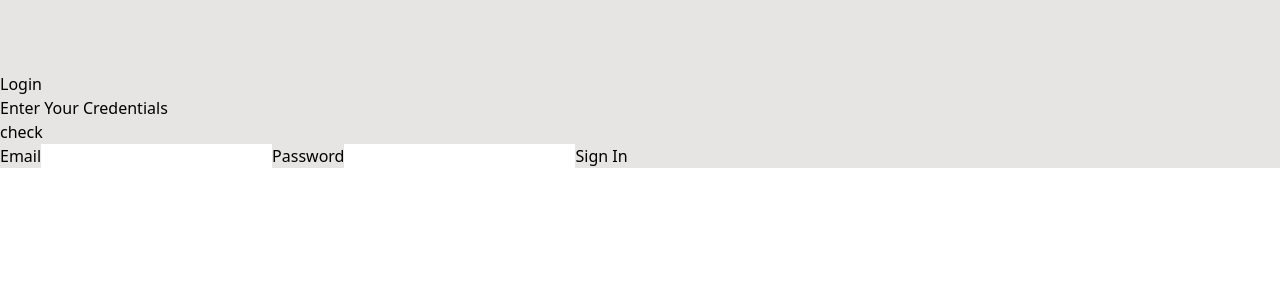
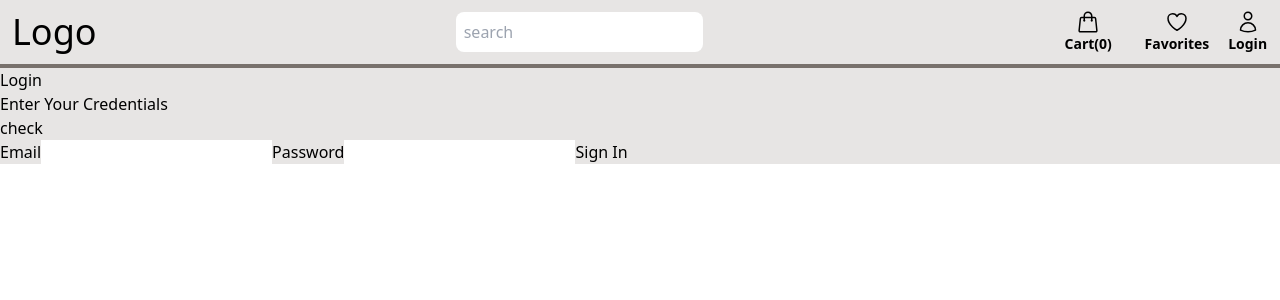
Before and after one commit to ZakariaBouzouf/e-commerce-website, a React (Create React App) app: page /login in a window 1280 px wide. Shown: the top 300 px of the page. Built offline with nearby package versions, Linux system fonts and the light colour scheme.

Commit message:
Refactoring all the Bootstrap components using Tailwind

```diff
--- a/src/components/Header.jsx
+++ b/src/components/Header.jsx
@@ -6,8 +6,8 @@ export default function Header() {
   const { isAuthenticated, logout } = useAuth()
 
   return (
-  <header>
-      <Navbar isAuthenticated={isAuthenticated} logout={logout}/>
+    <header className="border-b-4  border-stone-500">
+      <Navbar isAuthenticated={isAuthenticated} logout={logout} />
     </header>
   )
 }
--- /dev/null
+++ b/src/components/Icons.jsx
@@ -0,0 +1,36 @@
+import { Link } from "react-router-dom"
+
+export function HeartIcon() {
+  return (
+    <div className="flex w-full flex-col items-center text-sm font-bold ">
+      <svg xmlns="http://www.w3.org/2000/svg" fill="none" viewBox="0 0 24 24" strokeWidth={1.5} stroke="currentColor" className="size-6">
+        <path strokeLinecap="round" strokeLinejoin="round" d="M21 8.25c0-2.485-2.099-4.5-4.688-4.5-1.935 0-3.597 1.126-4.312 2.733-.715-1.607-2.377-2.733-4.313-2.733C5.1 3.75 3 5.765 3 8.25c0 7.22 9 12 9 12s9-4.78 9-12Z" />
+      </svg>
+      <span>Favorites</span>
+    </div>
+  )
+
+}
+export function CartIcon() {
+  return (
+    <div className="flex w-full flex-col items-center  text-sm font-bold">
+      <svg xmlns="http://www.w3.org/2000/svg" fill="none" viewBox="0 0 24 24" stroke-width="1.5" stroke="currentColor" class="size-6">
+        <path stroke-linecap="round" stroke-linejoin="round" d="M15.75 10.5V6a3.75 3.75 0 1 0-7.5 0v4.5m11.356-1.993 1.263 12c.07.665-.45 1.243-1.119 1.243H4.25a1.125 1.125 0 0 1-1.12-1.243l1.264-12A1.125 1.125 0 0 1 5.513 7.5h12.974c.576 0 1.059.435 1.119 1.007ZM8.625 10.5a.375.375 0 1 1-.75 0 .375.375 0 0 1 .75 0Zm7.5 0a.375.375 0 1 1-.75 0 .375.375 0 0 1 .75 0Z" />
+      </svg>
+      <span>Cart(0)</span>
+    </div>
+  )
+}
+
+export function LoginIcon() {
+  return (
+     <Link to="/login">
+      <div className="flex w-full flex-col items-center text-sm font-bold" >
+        <svg xmlns="http://www.w3.org/2000/svg" fill="none" viewBox="0 0 24 24" stroke-width="1.5" stroke="currentColor" class="size-6">
+          <path stroke-linecap="round" stroke-linejoin="round" d="M15.75 6a3.75 3.75 0 1 1-7.5 0 3.75 3.75 0 0 1 7.5 0ZM4.501 20.118a7.5 7.5 0 0 1 14.998 0A17.933 17.933 0 0 1 12 21.75c-2.676 0-5.216-.584-7.499-1.632Z" />
+        </svg>
+        <span>Login</span>
+      </div>
+    </Link>
+  )
+}
--- a/src/components/Navbar.jsx
+++ b/src/components/Navbar.jsx
@@ -1,55 +1,28 @@
 import { useState } from "react";
 import { Link } from "react-router-dom";
+import SearchBar from "./SearchBar";
+import { CartIcon, HeartIcon, LoginIcon } from "./Icons";
+import ProfilDropDown from "./ProfilDropDown";
 
-export default function Navbar ({isAuthenticated ,logout}) {
-  const [showDropdown,setShowDropdown] = useState(false)
-
-  function dropdownToggle(){
-    setShowDropdown(!showDropdown)
-  }
-
-
-
+export default function Navbar({ isAuthenticated, logout }) {
+  // const [showDropdown,setShowDropdown] = useState(false)
+  //
+  // function dropdownToggle(){
+  //   setShowDropdown(!showDropdown)
+  // }
+  //
   return (
-  <nav class="navbar navbar-expand-lg bg-body-tertiary rounded" variant="black" aria-label="Twelfth navbar ">
-      <div class="container-fluid">
-        <button class="navbar-toggler" type="button" data-bs-toggle="collapse" data-bs-target="#navbarsExample10" aria-controls="navbarsExample10" aria-expanded="false" aria-label="Toggle navigation">
-          <span class="navbar-toggler-icon"></span>
-        </button>
-
-        <div class="collapse navbar-collapse justify-content-md-center" id="navbarsExample10">
-          <ul class="navbar-nav">
-            <li className="nav-item">
-              <Link to="/" className="nav-link">
-                Home
-              </Link>
-            </li>
-          {!isAuthenticated ?
-            (<li className="nav-item">
-              <Link to="/login" className="nav-link" >
-                Login
-              </Link>
-            </li> ):
-            (
-              <li className="nav-item">
-                <Link className="nav-link" onClick={logout} to="/login" >
-                  logout
-                </Link>
-              </li>)}
-          {isAuthenticated &&
-            <li class="nav-item dropdown ">
-              <a class={`nav-link dropdown-toggle ${showDropdown ? "show" : ""}`} onClick={dropdownToggle} href="#" data-bs-toggle="dropdown" aria-expanded="true">Profil</a>
-              <ul class={`dropdown-menu ${showDropdown ? "show" : ""}`}>
-                <li>
-                  <Link className="dropdown-item" to="/profil">Profil</Link>
-                </li>
-                <li><a class="dropdown-item" href="#">Support</a></li>
-                <li><a class="dropdown-item" href="#">Logout</a></li>
-              </ul>
-            </li>
-            }
-          </ul>
-        </div>
+    <nav className="bg-stone-200 flex items-center justify-between ">
+      <Link to="/">
+        <h1 className="text-4xl m-3">Logo</h1>
+      </Link>
+      <SearchBar />
+      <div className="grid grid-cols-3 space-x-3 ">
+        <CartIcon />
+        <HeartIcon />
+        {isAuthenticated ? <ProfilDropDown /> :
+          <LoginIcon/>
+        }
       </div>
     </nav>
   )
--- a/src/components/ProductList.jsx
+++ b/src/components/ProductList.jsx
@@ -1,24 +1,18 @@
 export default function ProductList({ product }) {
   return (
-    <div className="col">
-      <div className="card shadow-sm">
-        <img src={`/${product.image}`} width="100%" height="225" />
-        <title>{product.name}</title>
-        {/* <rect width="100%" height="100%" fill="#55595c"></rect> */}
-        {/* <text x="50%" y="50%" fill="#eceeef" dy=".3em">{product.description}</text> */}
-        <div class="card-body">
-          <p>{product.name}</p>
-          <p class="card-text">{product.description}</p>
-          <div class="d-flex justify-content-between align-items-center">
-            <div class="btn-group">
-              <button type="button" class="btn btn-sm btn-outline-secondary">View</button>
-              <button type="button" class="btn btn-sm btn-outline-secondary">Add to Chart</button>
-            </div>
-            <small class="text-body-secondary">10 <span>pieces</span></small>
-          </div>
+    <div className="flex group bg-stone-300 flex-col rounded-xl  items-center hover:bg-black hover:bg-opacity-70">
+        <img src={`/${product.image}`} className="rounded-t-xl w-full h-32 flex-1 group-hover:brightness-50" />
+        <h2 className="group-hover:hidden text-2xl">{product.name}</h2>
+        <p class="group-hover:hidden text-lg">{product.description}</p>
+        {/* <div className="flex justify-center align-items-center"> */}
+        <div className="group-hover:flex justify-center gap-2 hidden duration-300 my-3 ">
+          <button className="rounded border-2 border-stone-400 p-1 text-stone-400 hover:bg-stone-300 hover:border-stone-900 hover:text-stone-900">View</button>
+          <button className="rounded border-2 border-stone-400 p-1 text-stone-400 hover:bg-stone-300 hover:border-stone-900 hover:text-stone-900">Add to Chart</button>
         </div>
+        {/* <small class="text-body-secondary">10 <span>pieces</span></small> */}
       </div>
-    </div>
+    // </div>
+    // </div>
   )
 
 }
--- /dev/null
+++ b/src/components/ProfilDropDown.jsx
@@ -0,0 +1,21 @@
+export default function ProfilDropDown () {
+// const [showDropdown,setShowDropdown] = useState(false)
+//
+// function dropdownToggle(){
+//   setShowDropdown(!showDropdown)
+// }
+  return(
+  <div>
+    <img className="w-12 h-12 rounded-full"  src="https://dummyimage.com/600x400/000/fff" />
+    {/*         <a class={`nav-link dropdown-toggle ${showDropdown ? "show" : ""}`} onClick={dropdownToggle} href="#" data-bs-toggle="dropdown" aria-expanded="true">Profil</a> */}
+    {/*         <ul class={`dropdown-menu ${showDropdown ? "show" : ""}`}> */}
+    {/*           <li> */}
+    {/*             <Link className="dropdown-item" to="/profil">Profil</Link> */}
+    {/*           </li> */}
+    {/*           <li><a class="dropdown-item" href="#">Support</a></li> */}
+    {/*           <li><a class="dropdown-item" href="#">Logout</a></li> */}
+    {/*         </ul> */}
+  </div>
+  )
+
+}
--- /dev/null
+++ b/src/components/SearchBar.jsx
@@ -0,0 +1,6 @@
+export default function SearchBar() {
+  return (
+    <input className="rounded-lg p-2"  type="search" placeholder="search" />
+  )
+
+}
--- a/src/pages/HomePage.jsx
+++ b/src/pages/HomePage.jsx
@@ -2,8 +2,8 @@ import Products from "./Products";
 
 export default function HomePage() {
   return (
-    <div className="container">
-      <h1>HomePage</h1>
+    <div className="flex flex-col items-center gap-6">
+      <h1 className="text-6xl uppercase font-semibold  ">HomePage</h1>
       <Products/>
     </div>
   )
--- a/src/pages/Products.jsx
+++ b/src/pages/Products.jsx
@@ -17,13 +17,9 @@ export default function Products() {
 
   useEffect(() => retrieveProducts, [])
   return (
-    <div className="album py-5 bg-body-tertiary">
-      <div className="container">
-      <div className="row row-cols-1 row-cols-sm-2 row-cols-md-3 g-3">
+      <div className="grid grid-cols-3 gap-5">
         {products.map(product => <ProductList product={product} key={product.id} />)}
       </div>
-      </div>
-    </div>
   )
 
 }
```
